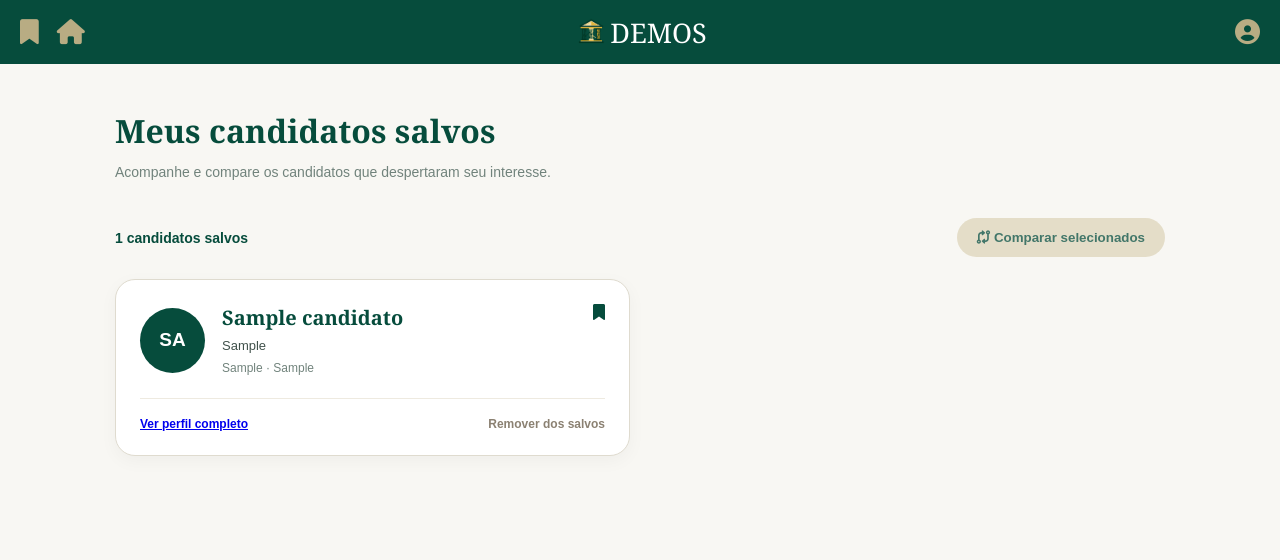
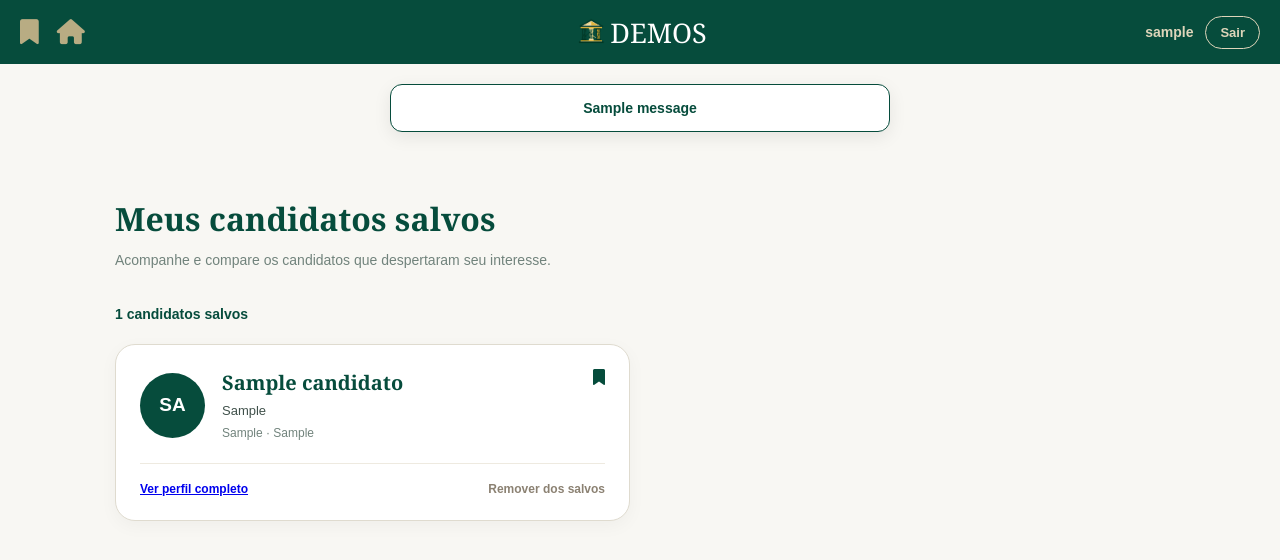
Before and after one commit to giovanaags1-cmyk/Proj-de-Software---Grupo-4, a Django app: page /salvos/ in a window 1280 px wide. Shown: the top 560 px of the page. Run offline with Django 5.2, Linux system fonts and the light colour scheme; a user stored in the database is signed in; tables that the repository leaves empty hold one stand-in row (values such as "Sample post"); one stand-in notice (Sample message) is shown.

Commit message:
Ajeitei o Logout do usuário

```diff
--- a/Demos-02/demos/core/static/core/css/demos.css
+++ b/Demos-02/demos/core/static/core/css/demos.css
@@ -1455,7 +1455,38 @@ footer p {
 
     font-size: 14px;
 }
-
+.usuario-logado {
+    display: flex;
+    align-items: center;
+    gap: 12px;
+}
+
+.nome-usuario {
+    color: var(--bege);
+    font-size: 14px;
+    font-weight: 600;
+}
+
+.botao-logout {
+    padding: 8px 14px;
+
+    border: 1px solid var(--bege);
+    border-radius: 20px;
+
+    background: transparent;
+
+    color: var(--bege);
+
+    font-size: 13px;
+    font-weight: 600;
+
+    cursor: pointer;
+}
+
+.botao-logout:hover {
+    background: var(--bege);
+    color: var(--verde);
+}
 
 .mensagem-sem-resultado {
     margin: 0;
@@ -1466,3 +1497,39 @@ footer p {
 
     font-size: 13px;
 }
+.mensagens {
+    width: min(500px, calc(100% - 30px));
+
+    margin: 20px auto;
+
+    position: relative;
+
+    z-index: 10;
+}
+
+.mensagem {
+    padding: 15px 20px;
+
+    border-radius: 12px;
+
+    background: white;
+
+    color: var(--verde);
+
+    border: 1px solid #ddd7ca;
+
+    box-shadow: 0 5px 18px rgba(0, 0, 0, 0.08);
+
+    font-size: 14px;
+    font-weight: 600;
+
+    text-align: center;
+}
+
+.mensagem.success {
+    border-color: var(--verde);
+}
+
+.mensagem.info {
+    background: var(--bege-claro);
+}
--- a/Demos-02/demos/core/static/core/css/salvos.css
+++ b/Demos-02/demos/core/static/core/css/salvos.css
@@ -29,15 +29,6 @@
     font-weight: 600;
 }
 
-.botao-comparar-salvos {
-    padding: 12px 20px;
-    background: var(--bege);
-    color: var(--verde);
-    border: 0;
-    border-radius: 25px;
-    font-weight: 600;
-    opacity: .75;
-}
 
 .grid-salvos {
     display: grid;
@@ -130,3 +121,13 @@
         font-size: 27px;
     }
 }
+.link-card-salvo {
+    display: block;
+
+    color: inherit;
+    text-decoration: none;
+}
+
+.link-card-salvo:hover {
+    text-decoration: none;
+}
--- a/Demos-02/demos/core/templates/core/salvos.html
+++ b/Demos-02/demos/core/templates/core/salvos.html
@@ -55,12 +55,59 @@
     </a>
 
 
-    <a href="{% url 'login' %}" class="icone-menu" aria-label="Minha conta">
+    {% if user.is_authenticated %}
+
+    <div class="usuario-logado">
+
+        <span class="nome-usuario">
+            {{ user.username }}
+        </span>
+
+        <form
+            method="post"
+            action="{% url 'logout' %}"
+        >
+            {% csrf_token %}
+
+            <button
+                type="submit"
+                class="botao-logout"
+            >
+                Sair
+            </button>
+
+        </form>
+
+    </div>
+
+{% else %}
+
+    <a
+        href="{% url 'login' %}"
+        class="icone-menu"
+        aria-label="Entrar na conta"
+    >
         <i class="fa-solid fa-circle-user"></i>
     </a>
 
+{% endif %}
+
 </header>
+{% if messages %}
 
+    <div class="mensagens">
+
+        {% for message in messages %}
+
+            <div class="mensagem {{ message.tags }}">
+                {{ message }}
+            </div>
+
+        {% endfor %}
+
+    </div>
+
+{% endif %}
 
 <main class="pagina-salvos">
 
@@ -78,16 +125,9 @@
 
     <div class="topo-salvos">
 
-        <span>{{ favoritos|length }} candidatos salvos</span>
-
-        <button
-            class="botao-comparar-salvos"
-            disabled
-        >
-            <i class="fa-solid fa-code-compare"></i>
-
-            Comparar selecionados
-        </button>
+    <span>
+        {{ favoritos|length }} candidatos salvos
+    </span>
 
 </div>
 
@@ -96,6 +136,11 @@
         {% for favorito in favoritos %}
 
     <article class="card-salvo">
+
+    <a
+        href="{% url 'candidato' favorito.candidato.id %}"
+        class="link-card-salvo"
+    >
 
         <div class="conteudo-salvo">
 
@@ -128,6 +173,8 @@
             ></i>
 
         </div>
+
+    </a>
 
 
     <div class="acoes-salvo">
--- a/Demos-02/demos/core/urls.py
+++ b/Demos-02/demos/core/urls.py
@@ -1,5 +1,5 @@
 from django.urls import path
-
+from django.contrib.auth.views import LogoutView
 from .views import (
     IndexView,
     SalvosView,
@@ -12,6 +12,11 @@ from .views import (
 
 
 urlpatterns = [
+    path(
+    "logout/",
+    LogoutView.as_view(next_page="/"),
+    name="logout"
+),
     path(
     "candidato/<int:pk>/salvar/",
     SalvarCandidatoView.as_view(),
--- a/Demos-02/demos/core/views.py
+++ b/Demos-02/demos/core/views.py
@@ -1,31 +1,44 @@
 from django.views.generic import TemplateView, DetailView, FormView
 from django.contrib.auth.views import LoginView
 from django.contrib.auth.forms import UserCreationForm
-from django.urls import reverse_lazy
+from django.urls import reverse_lazy, reverse
 from django.db.models import Q
 from django.shortcuts import redirect
 from .models import Candidato
 from django.contrib.auth.mixins import LoginRequiredMixin
 from django.views import View
 from .models import Candidato, Favorito
+from django.contrib import messages
 
-class SalvarCandidatoView(LoginRequiredMixin, View):
-
-    login_url = "login"
+class SalvarCandidatoView(View):
 
     def post(self, request, pk):
 
         candidato = Candidato.objects.get(pk=pk)
+
+        if not request.user.is_authenticated:
+
+            request.session["candidato_para_salvar"] = candidato.id
+
+            messages.info(
+                request,
+                "Faça login para salvar o candidato."
+            )
+
+            return redirect("login")
+
 
         Favorito.objects.get_or_create(
             usuario=request.user,
             candidato=candidato
         )
 
-        return redirect(
-            "candidato",
-            pk=candidato.id
+        messages.success(
+            request,
+            "Candidato salvo!"
         )
+
+        return redirect("salvos")
 
 class IndexView(TemplateView):
     template_name = "core/index.html"
@@ -79,11 +92,9 @@ class SalvosView(LoginRequiredMixin, TemplateView):
     def get_context_data(self, **kwargs):
         context = super().get_context_data(**kwargs)
 
-        favoritos = Favorito.objects.filter(
+        context["favoritos"] = Favorito.objects.filter(
             usuario=self.request.user
         )
-
-        context["favoritos"] = favoritos
 
         return context
 
@@ -91,6 +102,38 @@ class SalvosView(LoginRequiredMixin, TemplateView):
 class LoginUsuarioView(LoginView):
     template_name = "core/login.html"
     next_page = "/"
+
+    def form_valid(self, form):
+
+        resposta = super().form_valid(form)
+
+        candidato_id = self.request.session.pop(
+            "candidato_para_salvar",
+            None
+        )
+
+        if candidato_id:
+
+            candidato = Candidato.objects.get(
+                id=candidato_id
+            )
+
+            Favorito.objects.get_or_create(
+                usuario=self.request.user,
+                candidato=candidato
+            )
+
+            messages.success(
+                self.request,
+                "Candidato salvo!"
+            )
+
+            return redirect(
+                "candidato",
+                pk=candidato.id
+            )
+
+        return resposta
 
 
 class CadastroUsuarioView(FormView):
```
Also changed, not shown: Demos-02/demos/core/static/core/css/login.css (+38 -0 lines), Demos-02/demos/core/templates/core/candidato.html (+64 -29 lines), Demos-02/demos/core/templates/core/index.html (+36 -3 lines), Demos-02/demos/core/templates/core/login.html (+14 -0 lines). Lines whose indentation alone changed are shown as unchanged.
